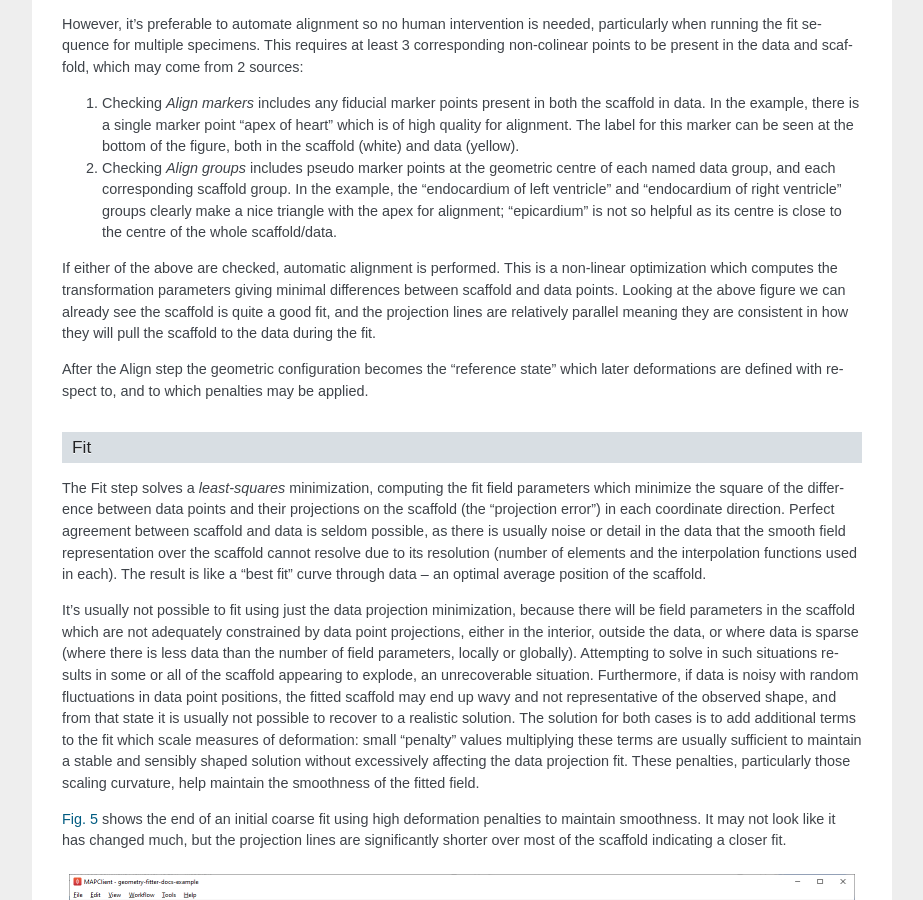
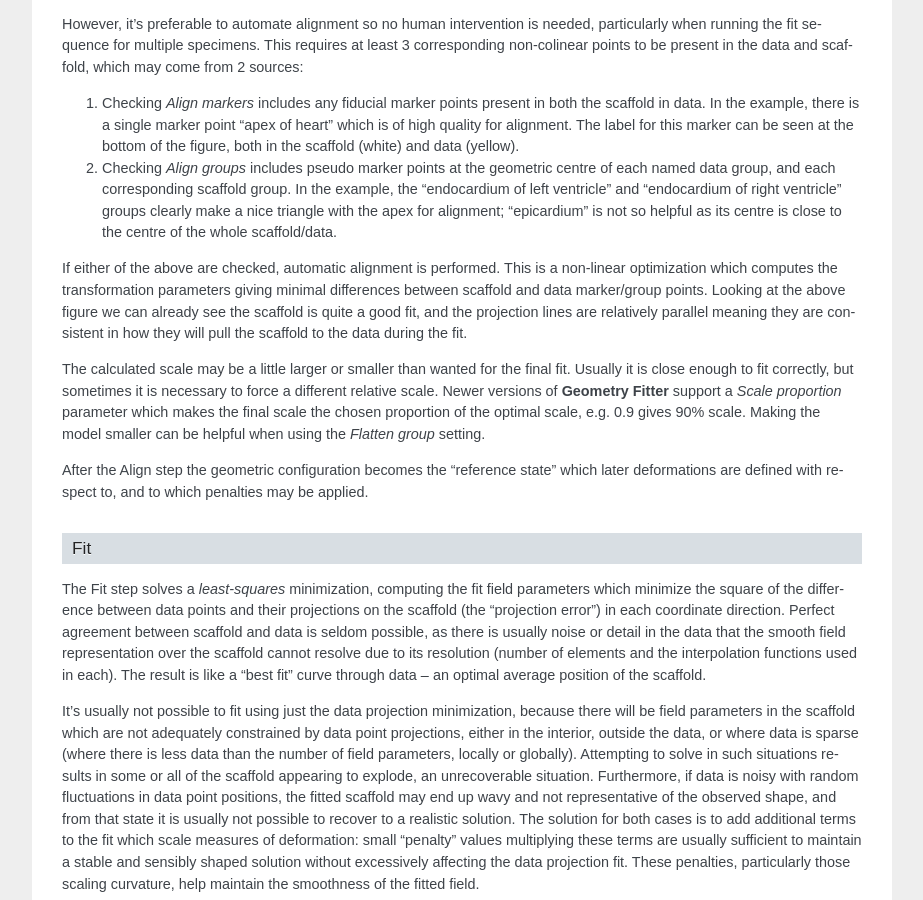
Before and after one commit to v-chopovda/mapclientplugins.geometryfitter, a Sphinx documentation site: the page built from docs/index.rst, in a window 1280 px wide and 900 px high, scrolled down 5254 px. Shown: the whole window, without its empty margins (198-1121 px from the left). Built offline with Sphinx 7.4.7, drawn with Linux system fonts in a browser that asks for light colours.

Commit message:
Update docs for scale proportion

```diff
--- a/docs/index.rst
+++ b/docs/index.rst
@@ -126,7 +126,9 @@ However, it's preferable to automate alignment so no human intervention is neede
 1. Checking *Align markers* includes any fiducial marker points present in both the scaffold in data. In the example, there is a single marker point "apex of heart" which is of high quality for alignment. The label for this marker can be seen at the bottom of the figure, both in the scaffold (white) and data (yellow).
 2. Checking *Align groups* includes pseudo marker points at the geometric centre of each named data group, and each corresponding scaffold group. In the example, the "endocardium of left ventricle" and "endocardium of right ventricle" groups clearly make a nice triangle with the apex for alignment; "epicardium" is not so helpful as its centre is close to the centre of the whole scaffold/data.
 
-If either of the above are checked, automatic alignment is performed. This is a non-linear optimization which computes the transformation parameters giving minimal differences between scaffold and data points. Looking at the above figure we can already see the scaffold is quite a good fit, and the projection lines are relatively parallel meaning they are consistent in how they will pull the scaffold to the data during the fit.
+If either of the above are checked, automatic alignment is performed. This is a non-linear optimization which computes the transformation parameters giving minimal differences between scaffold and data marker/group points. Looking at the above figure we can already see the scaffold is quite a good fit, and the projection lines are relatively parallel meaning they are consistent in how they will pull the scaffold to the data during the fit.
+
+The calculated scale may be a little larger or smaller than wanted for the final fit. Usually it is close enough to fit correctly, but sometimes it is necessary to force a different relative scale. Newer versions of **Geometry Fitter** support a *Scale proportion* parameter which makes the final scale the chosen proportion of the optimal scale, e.g. 0.9 gives 90% scale. Making the model smaller can be helpful when using the *Flatten group* setting.
 
 After the Align step the geometric configuration becomes the "reference state" which later deformations are defined with respect to, and to which penalties may be applied.
 
```
